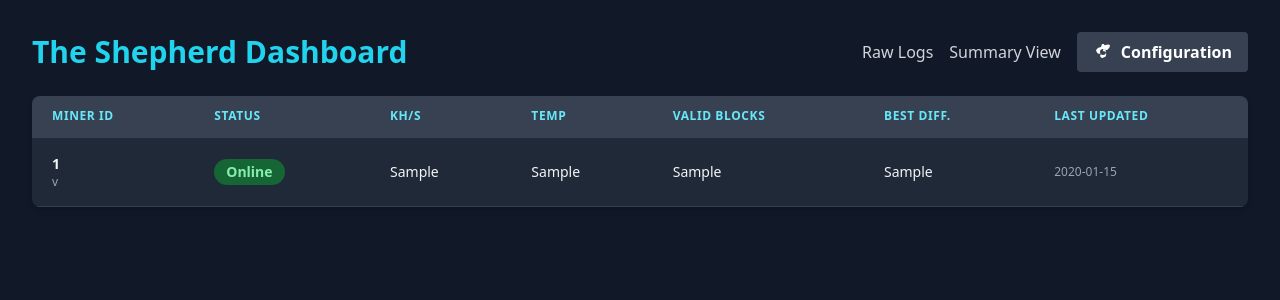
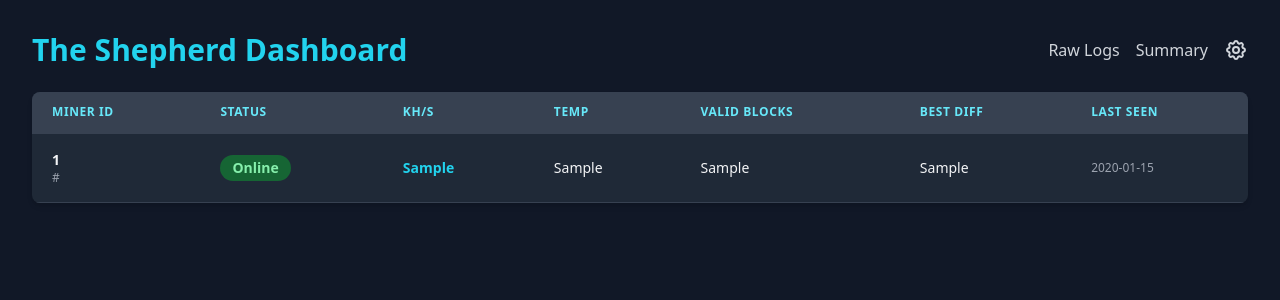
Before and after one commit to tnotm/shepherd, a Flask app: page / in a window 1280 px wide. Shown: the top 300 px of the page. Run offline with Flask 3, Linux system fonts and the light colour scheme; tables that the repository leaves empty hold one stand-in row (values such as "Sample post"); some libraries are stand-ins or nearby versions.

Commit message:
update html tables to view the new khs values

```diff
--- a/templates/index.html
+++ b/templates/index.html
@@ -27,18 +27,18 @@
             <h1 class="text-3xl font-bold text-cyan-400">The Shepherd Dashboard</h1>
             <nav class="flex items-center space-x-4">
                 <a href="/raw_logs" class="text-gray-300 hover:text-cyan-400 transition-colors">Raw Logs</a>
-                <a href="/summary" class="text-gray-300 hover:text-cyan-400 transition-colors">Summary View</a>
-                <a href="/config" class="bg-gray-700 hover:bg-cyan-500 text-white font-bold py-2 px-4 rounded inline-flex items-center transition-colors duration-300">
-                    <svg xmlns="http://www.w3.org/2000/svg" class="h-5 w-5 mr-2" viewBox="0 0 20 20" fill="currentColor">
-                        <path fill-rule="evenodd" d="M11.49 3.17c-.38-1.56-2.6-1.56-2.98 0L8.12 5.12 6.17 5.5a1.75 1.75 0 00-1.2.57l-1.3 1.3a1.75 1.75 0 00-.09 2.37l.43.86a1.75 1.75 0 001.6 1.18h2.09l-.49 1.95c-.38 1.56 1.84 2.89 3.42 1.89l1.49-.93a1.75 1.75 0 00.93-1.49l.13-2.1a1.75 1.75 0 00-1.18-1.6l-2.1-.53.49-1.95 1.95.49a1.75 1.75 0 002.37-.09l1.3-1.3a1.75 1.75 0 00.57-1.2l.38-1.95-1.95-.38zM10 13a3 3 0 100-6 3 3 0 000 6z" clip-rule="evenodd" />
+                <a href="/summary" class="text-gray-300 hover:text-cyan-400 transition-colors">Summary</a>
+                <a href="/config" class="text-gray-300 hover:text-cyan-400 transition-colors">
+                    <svg xmlns="http://www.w3.org/2000/svg" class="h-6 w-6" fill="none" viewBox="0 0 24 24" stroke="currentColor">
+                        <path stroke-linecap="round" stroke-linejoin="round" stroke-width="2" d="M10.325 4.317c.426-1.756 2.924-1.756 3.35 0a1.724 1.724 0 002.573 1.066c1.543-.94 3.31.826 2.37 2.37a1.724 1.724 0 001.065 2.572c1.756.426 1.756 2.924 0 3.35a1.724 1.724 0 00-1.066 2.573c.94 1.543-.826 3.31-2.37 2.37a1.724 1.724 0 00-2.572 1.065c-.426 1.756-2.924 1.756-3.35 0a1.724 1.724 0 00-2.573-1.066c-1.543.94-3.31-.826-2.37-2.37a1.724 1.724 0 00-1.065-2.572c-1.756-.426-1.756-2.924 0-3.35a1.724 1.724 0 001.066-2.573c-.94-1.543.826-3.31 2.37-2.37.996.608 2.296.07 2.572-1.065z" />
+                        <path stroke-linecap="round" stroke-linejoin="round" stroke-width="2" d="M15 12a3 3 0 11-6 0 3 3 0 016 0z" />
                     </svg>
-                    <span>Configuration</span>
                 </a>
             </nav>
         </header>
 
-        <!-- Miner Table -->
-        <div class="bg-gray-800 shadow-md rounded-lg overflow-x-auto">
+        <!-- Main Content -->
+        <div class="bg-gray-800 shadow-md rounded-lg overflow-hidden">
             <table class="min-w-full leading-normal">
                 <thead>
                     <tr>
@@ -47,16 +47,16 @@
                         <th class="px-5 py-3 border-b-2 border-gray-700 bg-gray-700 text-left text-xs font-semibold text-cyan-300 uppercase tracking-wider">KH/s</th>
                         <th class="px-5 py-3 border-b-2 border-gray-700 bg-gray-700 text-left text-xs font-semibold text-cyan-300 uppercase tracking-wider">Temp</th>
                         <th class="px-5 py-3 border-b-2 border-gray-700 bg-gray-700 text-left text-xs font-semibold text-cyan-300 uppercase tracking-wider">Valid Blocks</th>
-                        <th class="px-5 py-3 border-b-2 border-gray-700 bg-gray-700 text-left text-xs font-semibold text-cyan-300 uppercase tracking-wider">Best Diff.</th>
-                        <th class="px-5 py-3 border-b-2 border-gray-700 bg-gray-700 text-left text-xs font-semibold text-cyan-300 uppercase tracking-wider">Last Updated</th>
+                        <th class="px-5 py-3 border-b-2 border-gray-700 bg-gray-700 text-left text-xs font-semibold text-cyan-300 uppercase tracking-wider">Best Diff</th>
+                        <th class="px-5 py-3 border-b-2 border-gray-700 bg-gray-700 text-left text-xs font-semibold text-cyan-300 uppercase tracking-wider">Last Seen</th>
                     </tr>
                 </thead>
                 <tbody id="miner-table-body">
                     {% for miner in miners %}
                     <tr class="hover:bg-gray-700">
                         <td class="px-5 py-4 border-b border-gray-700 text-sm">
-                            <p class="text-gray-100 whitespace-no-wrap font-semibold">{{ miner.miner_id }}</p>
-                            <p class="text-gray-400 whitespace-no-wrap text-xs">{{ miner.chipset }} v{{ miner.nerdminer_vrs }}</p>
+                            <p class="text-gray-100 font-semibold whitespace-no-wrap">{{ miner.miner_id }}</p>
+                            <p class="text-gray-400 text-xs whitespace-no-wrap">{{ miner.tty_symlink }}</p>
                         </td>
                         <td class="px-5 py-4 border-b border-gray-700 text-sm">
                             <span class="relative inline-block px-3 py-1 font-semibold leading-tight
@@ -66,7 +66,8 @@
                                 <span class="relative">{{ miner.status | capitalize }}</span>
                             </span>
                         </td>
-                        <td class="px-5 py-4 border-b border-gray-700 text-sm"><p class="text-gray-100 whitespace-no-wrap">{{ miner['KH/s'] or 'N/A' }}</p></td>
+                        <!-- MODIFIED: Made the KHS value stand out -->
+                        <td class="px-5 py-4 border-b border-gray-700 text-sm"><p class="text-cyan-400 font-bold whitespace-no-wrap">{{ miner['KH/s'] or 'N/A' }}</p></td>
                         <td class="px-5 py-4 border-b border-gray-700 text-sm"><p class="text-gray-100 whitespace-no-wrap">{{ miner['Temperature'] or 'N/A' }}</p></td>
                         <td class="px-5 py-4 border-b border-gray-700 text-sm"><p class="text-gray-100 whitespace-no-wrap">{{ miner['Valid blocks'] or 'N/A' }}</p></td>
                         <td class="px-5 py-4 border-b border-gray-700 text-sm"><p class="text-gray-100 whitespace-no-wrap">{{ miner['Best difficulty'] or 'N/A' }}</p></td>
@@ -74,7 +75,7 @@
                     </tr>
                     {% else %}
                     <tr>
-                        <td colspan="7" class="text-center py-10 text-gray-500">No miners configured. Please upload a CSV file on the Configuration page.</td>
+                        <td colspan="7" class="text-center py-10 text-gray-500">No miners configured. Please upload a CSV on the configuration page.</td>
                     </tr>
                     {% endfor %}
                 </tbody>
```
Also changed, not shown: templates/summary.html (+7 -6 lines).
